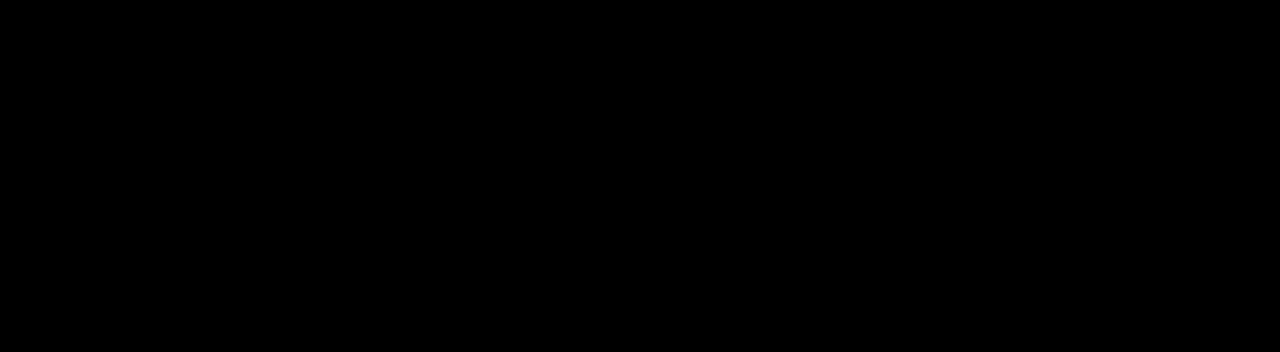
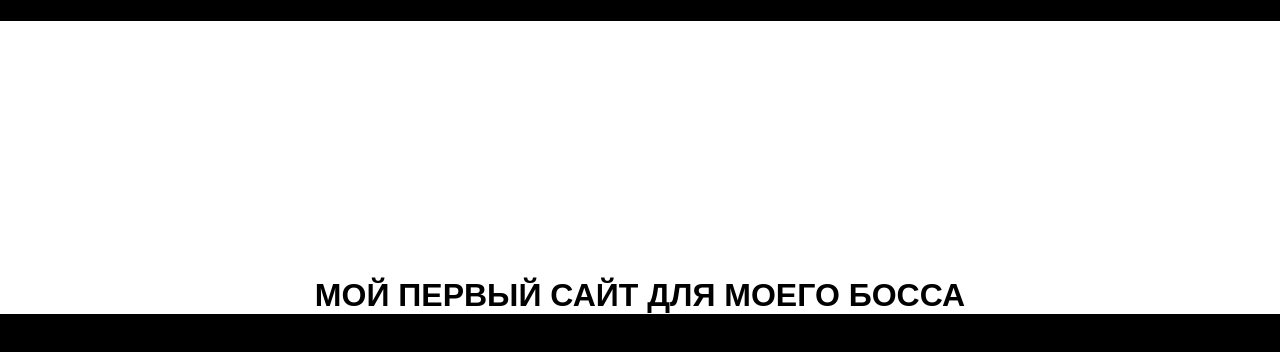
Before and after one commit to Sodos911/sodos911.github.io, a plain HTML site: page sodos911/index.html in a window 1280 px wide. Drawn offline with Linux system fonts and the light colour scheme.

Commit message:
перезагрузил файлы

```diff
--- a/sodos911/css/style.css
+++ b/sodos911/css/style.css
@@ -1,9 +1,11 @@
 body {
 	background-color: #000;
 	margin: 0;
+	font-family: sans-serif;
 }
 h1 {
 	text-align: center;
 	padding-top: 20%;
-
+	background-color: #fff;
+	text-transform: uppercase;
 }
```
